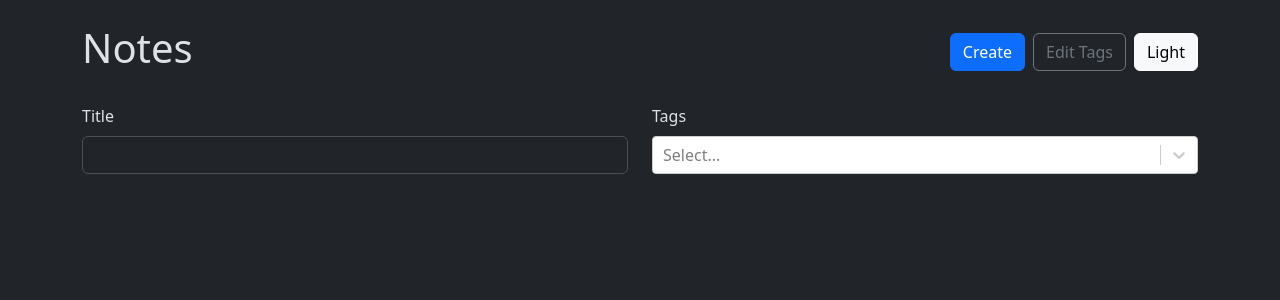
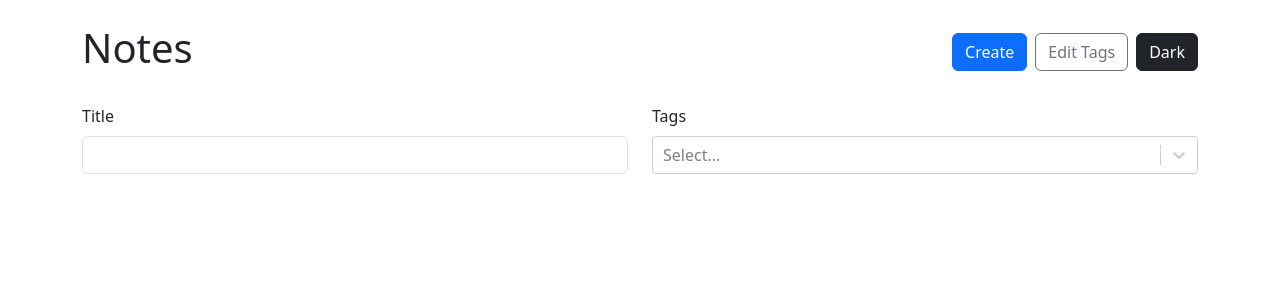
Before and after one commit to YorauKen/Notes-TS, a React (Vite) app: page / in a window 1280 px wide. Shown: the top 300 px of the page. Built offline with nearby package versions, Linux system fonts and the light colour scheme.

Commit message:
fixed a small bug

```diff
--- a/package.json
+++ b/package.json
@@ -10,6 +10,7 @@
     "preview": "vite preview"
   },
   "dependencies": {
+    "@types/react-select": "^5.0.1",
     "bootstrap": "^5.3.0",
     "bootstrap-icons": "^1.10.5",
     "react": "^18.2.0",
--- a/src/ToggleTheme.tsx
+++ b/src/ToggleTheme.tsx
@@ -1,26 +1,27 @@
-import React, { useEffect, useState } from 'react';
+import React, {  useState } from 'react';
 import { Button } from 'react-bootstrap';
 
 
 const ToggleThemeComponent: React.FC = () => {
   const [isDarkTheme, setIsDarkTheme] = useState(false);
-  useEffect(() => {
+  const toggle = () => {
+	setIsDarkTheme(!isDarkTheme)
     if (isDarkTheme) {
       document.body.removeAttribute('data-bs-theme');
     } else {
       document.body.setAttribute('data-bs-theme', 'dark');
     }
-  });
+  };
 
   return (
 	<>
 	{
-	isDarkTheme &&
-	<Button variant='dark' onClick={() => setIsDarkTheme(!isDarkTheme)}>Dark</Button>
+		isDarkTheme &&
+		<Button variant='light' onClick={toggle}>Light</Button>
 	}
 	{
-	!isDarkTheme &&
-	<Button variant='light' onClick={() => setIsDarkTheme(!isDarkTheme)}>Light</Button>
+		!isDarkTheme &&
+		<Button variant='dark' onClick={toggle}>Dark</Button>
 	}
 
 	</>
```
Also changed, not shown: src/NoteForm.tsx (+5 -2 lines), 1 other file (tests, documents, lock files or other folders).
